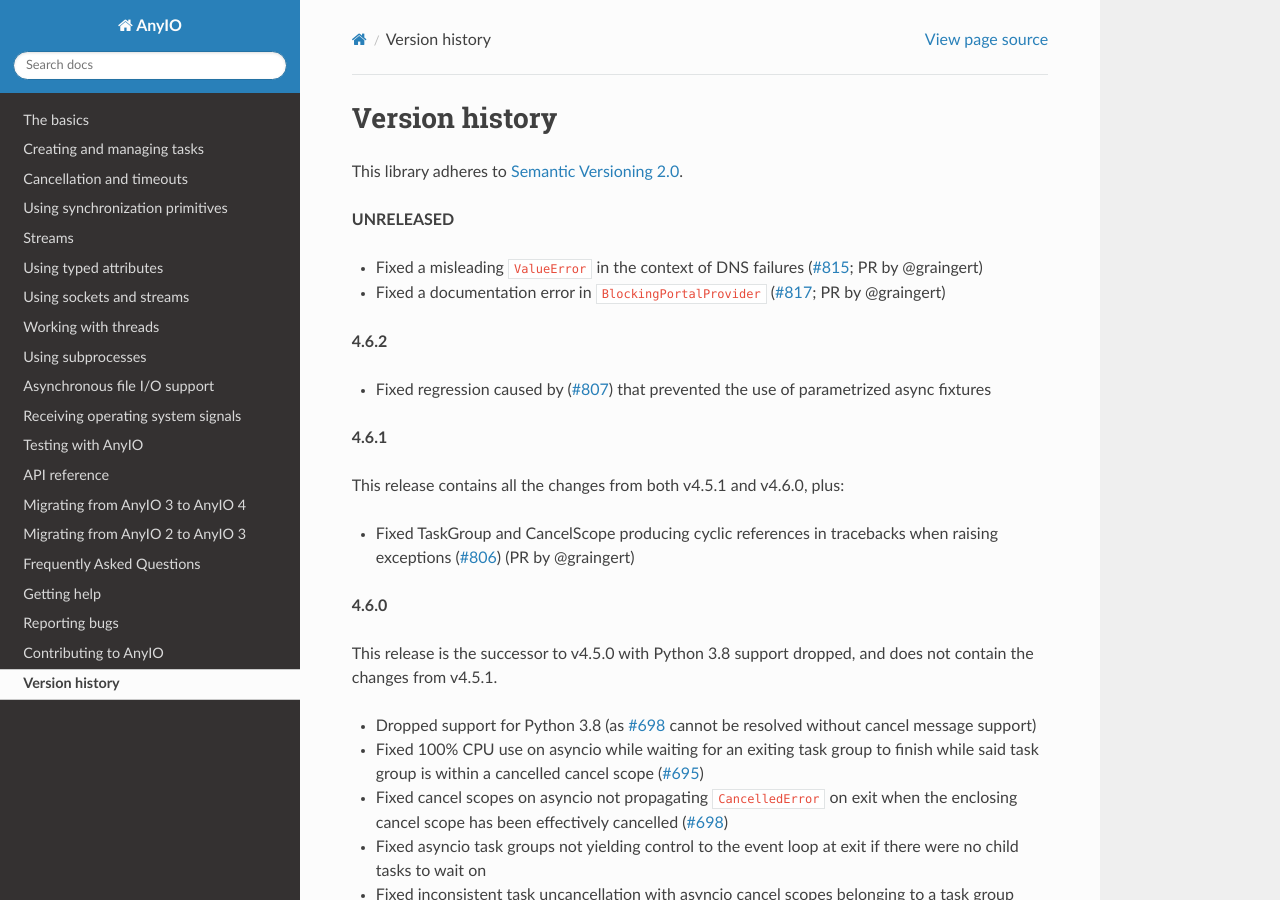
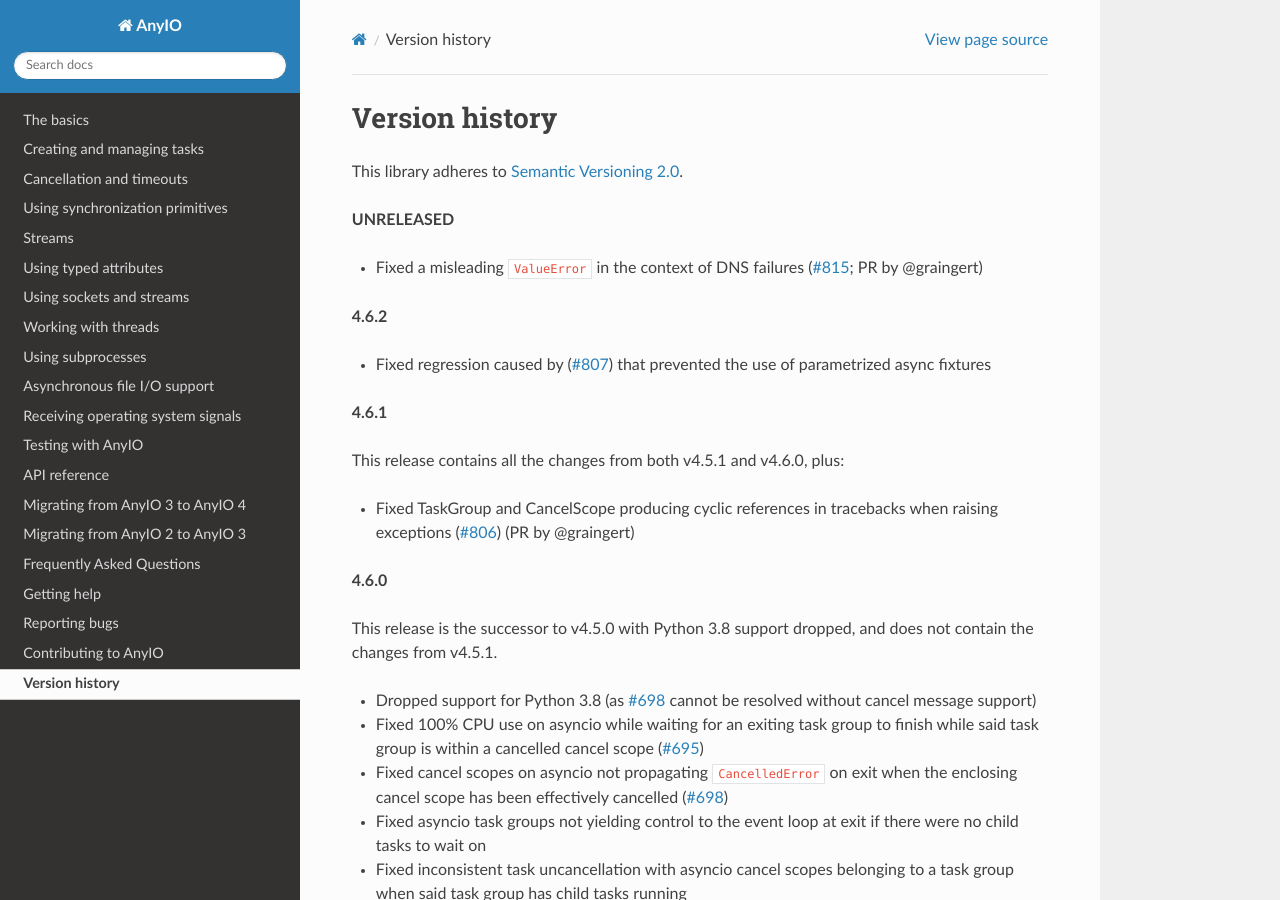
Before and after one commit to agronholm/anyio, a Sphinx documentation site: the page built from docs/versionhistory.rst, in a window 1280 px wide and 900 px high. Built offline with Sphinx 7.4.7 and the Read the Docs theme 3.1.0, drawn with Linux system fonts in a browser that asks for light colours; the version number could not be read and is left out.

Commit message:
Update docs/versionhistory.rst
Co-authored-by: Thomas Grainger <tagrain@gmail.com>

```diff
--- a/docs/versionhistory.rst
+++ b/docs/versionhistory.rst
@@ -7,8 +7,6 @@
 
 - Fixed a misleading ``ValueError`` in the context of DNS failures
   (`#815 <https://github.com/agronholm/anyio/issues/815>`_; PR by @graingert)
-- Fixed a documentation error in ``BlockingPortalProvider``
-  (`#817 <https://github.com/agronholm/anyio/pull/817>`_; PR by @graingert)
 
 **4.6.2**
 
```
